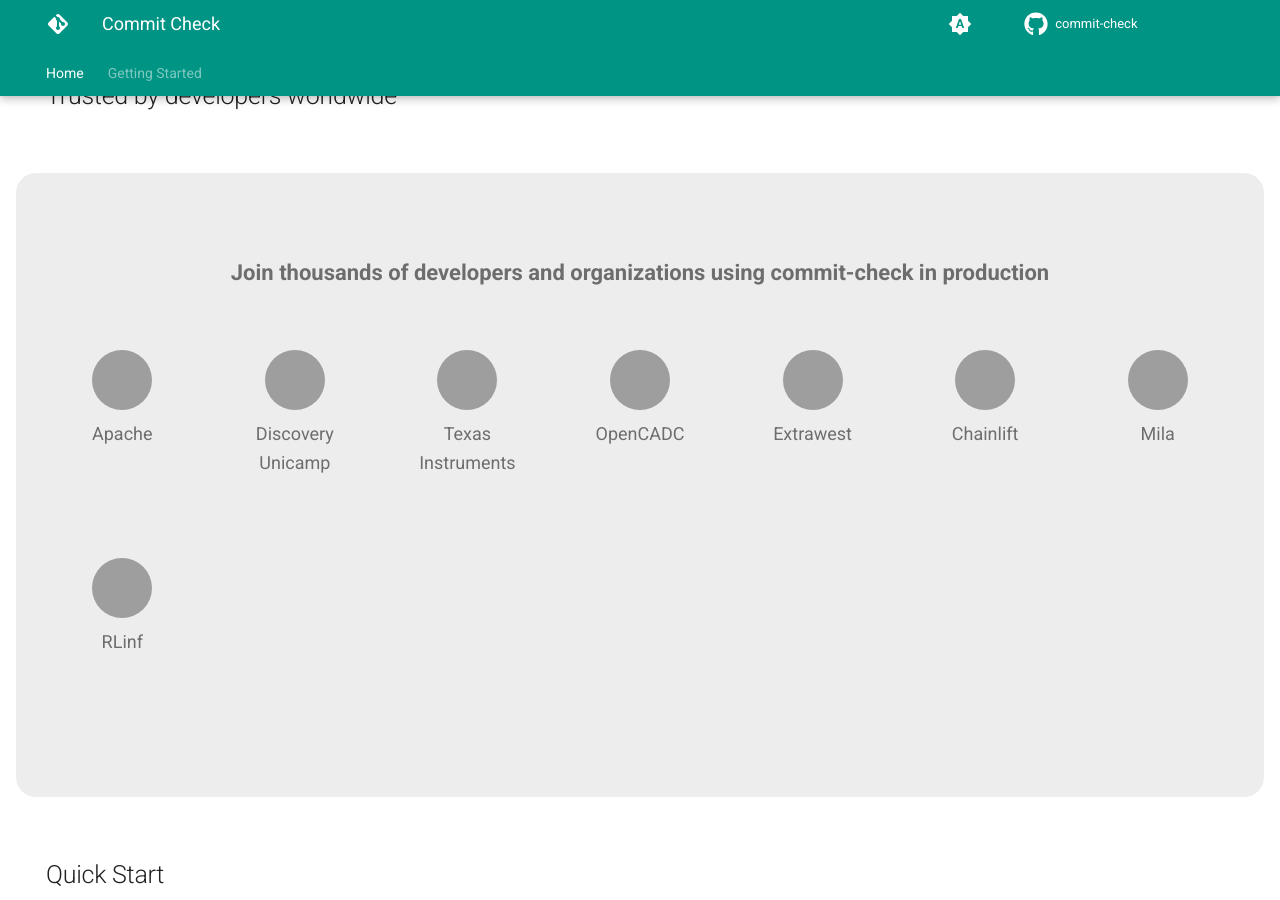
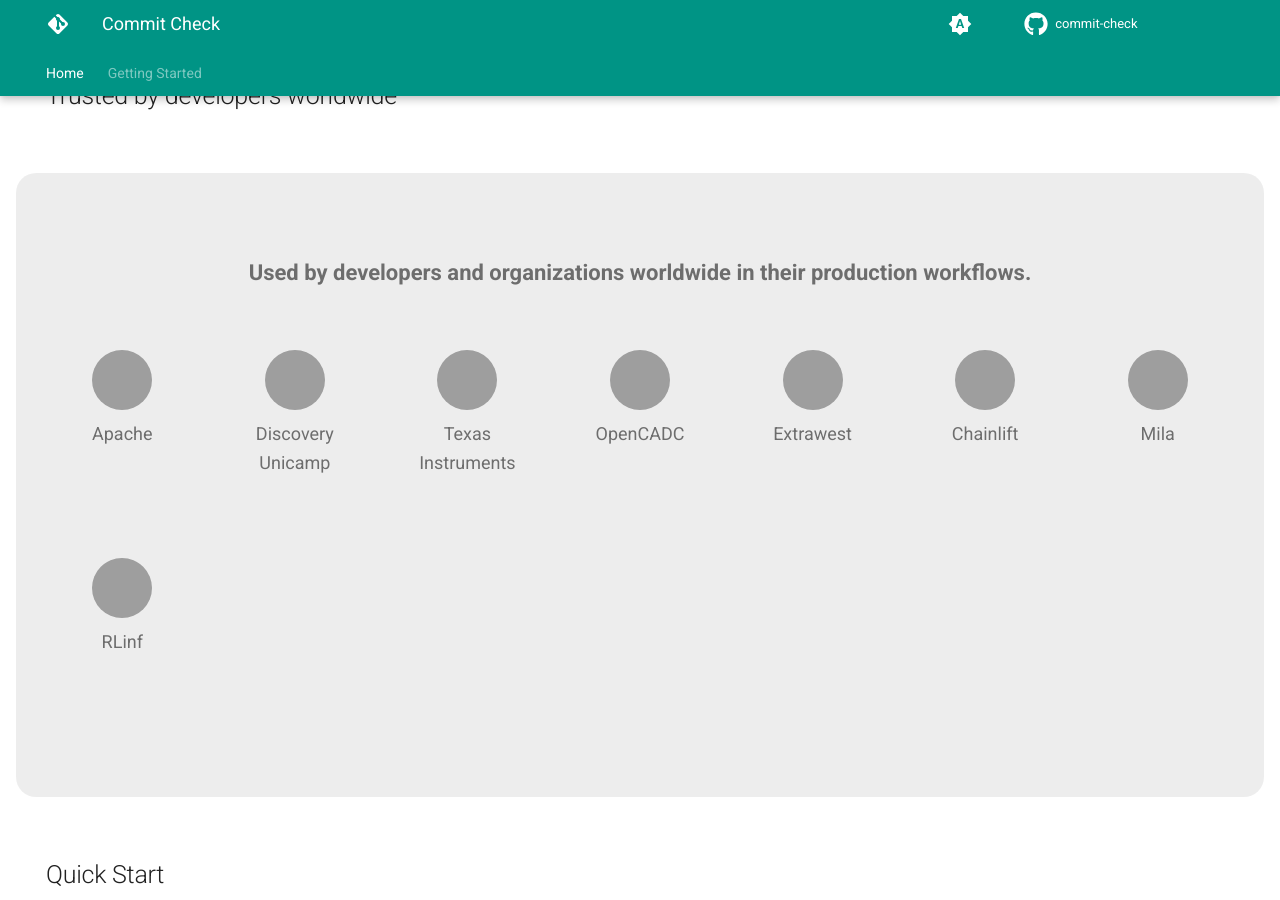
Before and after one commit to commit-check/commit-check.github.io, an MkDocs documentation site: the page built from docs/index.md, in a window 1280 px wide and 900 px high, scrolled down 962 px. Built offline with MkDocs 1.6.1 and Material for MkDocs 9.7.7, drawn with Linux system fonts in a browser that asks for light colours; grey boxes are pictures that could not be loaded.

Commit message:
docs: update index.md

```diff
--- a/docs/index.md
+++ b/docs/index.md
@@ -42,7 +42,7 @@
 
 <div class="trusted-by" markdown>
 
-**Join thousands of developers and organizations using commit-check in production**
+**Used by developers and organizations worldwide in their production workflows.**
 
 <div class="logo-grid">
   <div class="logo-item">
```
